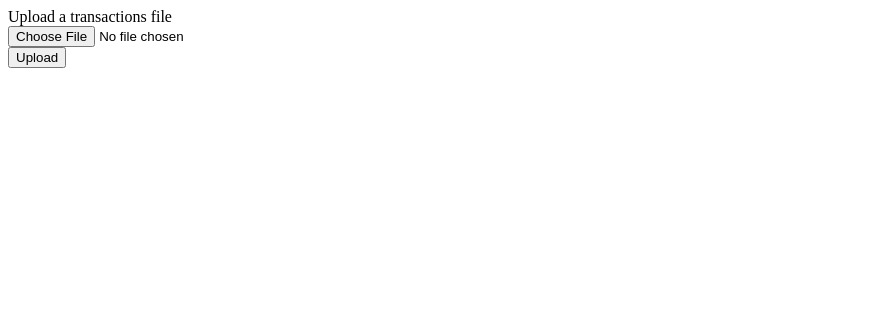
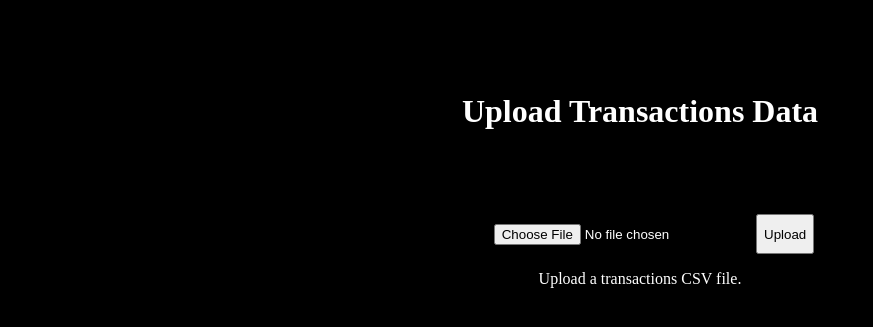
Before and after one commit to ericmatteucci/mpc-transaction-api, a Django app: page /upload/ in a window 1280 px wide. Shown: the top 327 px of the page, without its empty margins (0-873 px from the left). Run offline with Django 3.2, Linux system fonts and the light colour scheme; a user stored in the database is signed in; parts of the project's set-up code (start-up, migrations or seed data) failed here and were passed over.

Commit message:
made the templates a bit more visually pleasing added error message for wrong type of file uploaded

```diff
--- a/app/src/templates/transaction_upload.html
+++ b/app/src/templates/transaction_upload.html
@@ -3,21 +3,26 @@
     <head>
         <meta charset="UTF-8">
         <title>Transactions</title>
+        <style>
+        body {background-color: black;}
+        h1   {color: white; padding: 5%}
+        input {color: white; padding: 3%;}
+        form {display: flex; flex-direction: column; align-items: center;}
+        div {display: flex; flex-direction: row;}
+        p {color: white;}
+        </style>
     </head>
     <body>
-    {% if messages %}
-        {% for message in messages %}
-            <div>
-                <strong>{{message|safe}}</strong>
-            </div>
-        {% endfor %}
-    {% else %}
         <form method="post" enctype="multipart/form-data">
             {% csrf_token %}
-            <label>Upload a transactions file</label><br />
-            <input type="file" name="file"><br />
-            <button type="submit">Upload</button><br />
+            <h1>Upload Transactions Data</h1>
+            <div>
+                <input type="file" name="file">
+                <button type="submit">Upload</button>
+            </div>
+            <p>
+                {{message}}
+            </p>
         </form>
-    {% endif %}
     </body>
 </html>
--- a/app/src/views.py
+++ b/app/src/views.py
@@ -88,7 +88,10 @@
     csv_file = request.FILES['file']
 
     if not csv_file.name.endswith('.csv'):
-        messages.error(request, 'File is not of proper format. Please upload a CSV file.')
+        fail_message = {
+            'message': 'File is not of type CSV. Please try again.',
+        }
+        return render(request, upload_template, fail_message)
 
     data = csv_file.read().decode('UTF-8')
     data_string = io.StringIO(data)
@@ -111,4 +114,8 @@
             notes=col[6]
         )
 
-    return render(request, upload_template, {})
+    success_message = {
+        'message': 'Upload Successful',
+    }
+
+    return render(request, upload_template, success_message)
```
Also changed, not shown: app/src/templates/list_transactions.html (+25 -5 lines).
